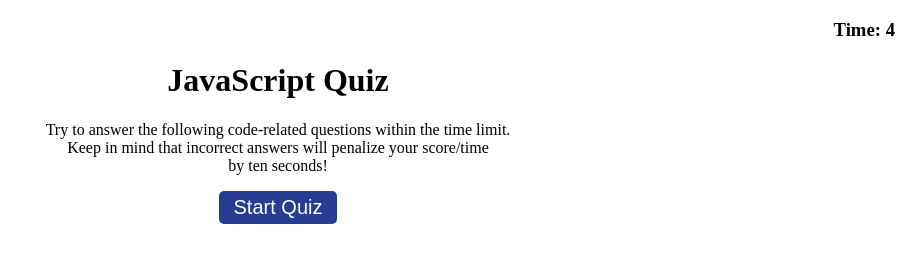
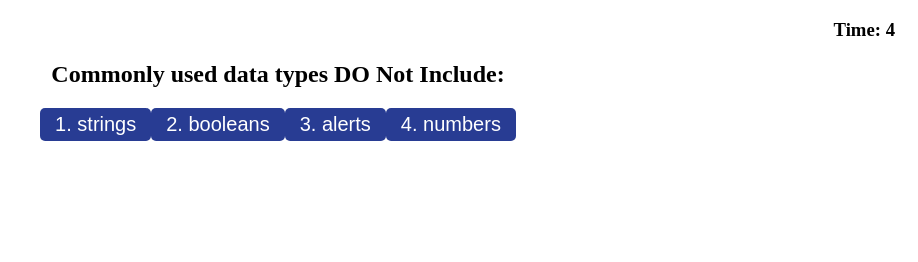
Before and after one commit to michaelwwalker42/JavaScript-Quiz, a plain HTML site: page index.html in a window 1280 px wide. Both pictures are taken after a click on the button "Start Quiz". Shown: the whole page, without its empty margins (362-1280 px from the left). Drawn offline with Linux system fonts and the light colour scheme.

Commit message:
added buttons for the answer options

```diff
--- a/assets/css/style.css
+++ b/assets/css/style.css
@@ -4,6 +4,7 @@
 
 .wrapper {
     text-align: center;
+    margin: 20px auto;
 }
 
 .btn {
@@ -14,6 +15,7 @@
     font-size: 20px;
     padding: 5px 15px;
     cursor: pointer;
+
 
 }
 
@@ -26,6 +28,11 @@
 
 }
 
-.hide{
+.hide {
     display: none;
 }
+
+.show{
+    display: block;
+
+}
--- a/assets/js/script.js
+++ b/assets/js/script.js
@@ -10,6 +10,12 @@ var submitBtn = document.getElementById('submit');
 var finalScore = document.getElementById('finalScore');
 var intitials = document.getElementById('initials');
 
+var opt1 = document.createElement("button");
+var opt2 = document.createElement("button");
+var opt3 = document.createElement("button");
+var opt4 = document.createElement("button");
+
+
 var timeInterval;
 var timeLeft = 5;
 var questionNumber = 0;
@@ -18,40 +24,71 @@ var questionArray = [
     {
         question: "Commonly used data types DO Not Include: ",
         answer: "alerts",
-        options: ['strings', 'booleans', 'alerts', 'numbers']
+        options: ['1. strings', '2. booleans', '3. alerts', '4. numbers']
 
     },
     {
         question: "The condition in an if/else statement is enclosed with________.",
         answer: "parenthesis",
-        options: ['quotes', 'curly brackets', 'parenthesis', 'square brackets']
+        options: ['1. quotes', '2 .curly brackets', '3 .parenthesis', '4. square brackets']
     },
     {
         question: "Arrays in JavaScript can be used to store_________.",
         answer: "all of the above",
-        options: ['numbers and strings', 'other arrays', 'booleans','all of the above']
+        options: ['1. numbers and strings', '2. other arrays', '3. booleans','4 .all of the above']
     },
     {
         question: "String values must be enclosed within__________.",
         answer: "quotes",
-        options: ['commas', 'curly brackets', 'quotes', 'parenthesis']
+        options: ['1. commas', '2. curly brackets', '3. quotes', '4 .parenthesis']
     },
     {
         question: "A very useful tool used during development and debugging for printing content to the debugger is:",
         answer: "console.log",
-        options: ['JavaScript','terminal/bash', 'for loops', 'console.log']
+        options: ['1. JavaScript','2. terminal/bash', '3. for loops', '4. console.log']
     }
 ]
 
 //---------------------------------------------start function -----------------------------------------------
 function start() {
     //hide startContainer
+    startScreen.className = "hide";
+
+    //show timer
+    timer.textContent = "Time: " + timeLeft;
 
     //show questionContainer
+    questionContainer.className = "show";
 
-    //start timer
+    // append elemenents to questionContainer
+    questionTitle.textContent = questionArray[0].question;
+    questionContainer.appendChild(questionTitle);
+
+    questionContainer.appendChild(opt1);
+    opt1.textContent = questionArray[0].options[0];
+    opt1.className = "btn";
+
+    questionContainer.appendChild(opt2);
+    opt2.textContent = questionArray[0].options[1];
+    opt2.className = "btn";
+
+    questionContainer.appendChild(opt3);
+    opt3.textContent = questionArray[0].options[2];
+    opt3.className = "btn";
+
+    questionContainer.appendChild(opt4);
+    opt4.textContent = questionArray[0].options[3];
+    opt4.className = "btn";
+
+
+
+
+
+
 
     //run question funtion
+
+      //start timer
 
    timeInterval = setInterval(function(){
         if (timeLeft <= 0){
```
Also changed, not shown: index.html (+3 -7 lines).
